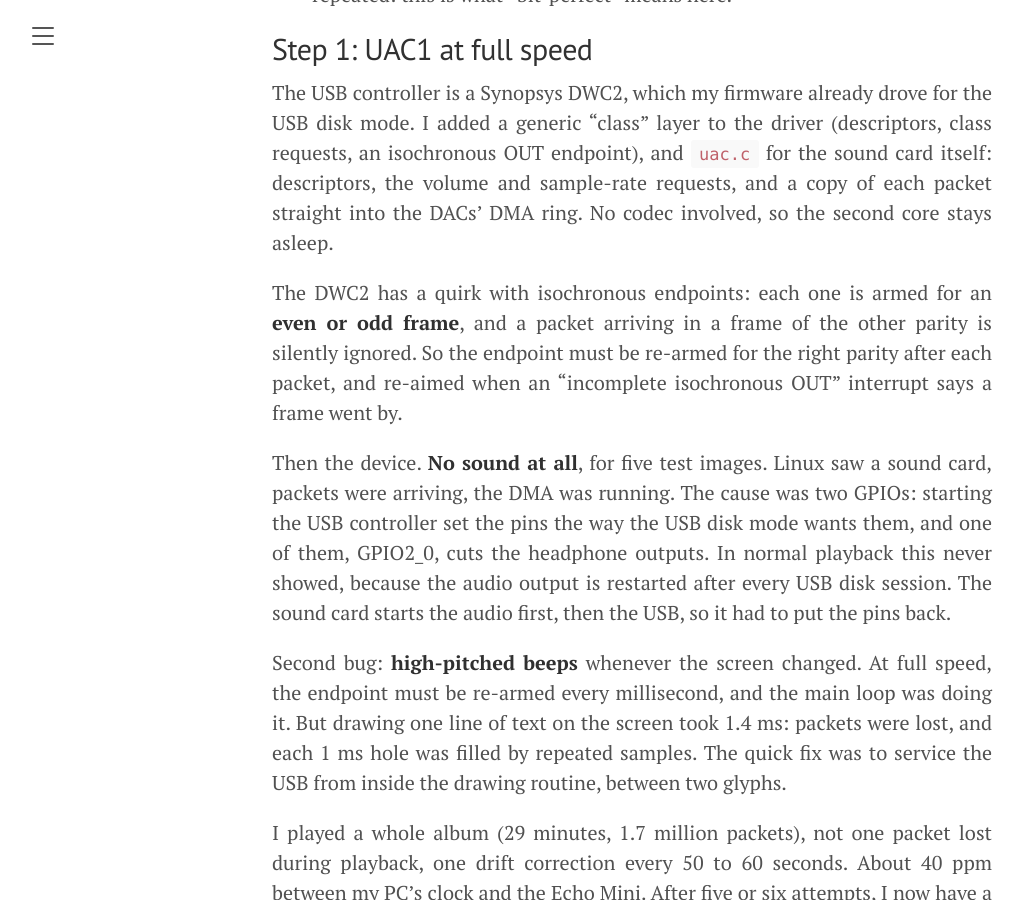
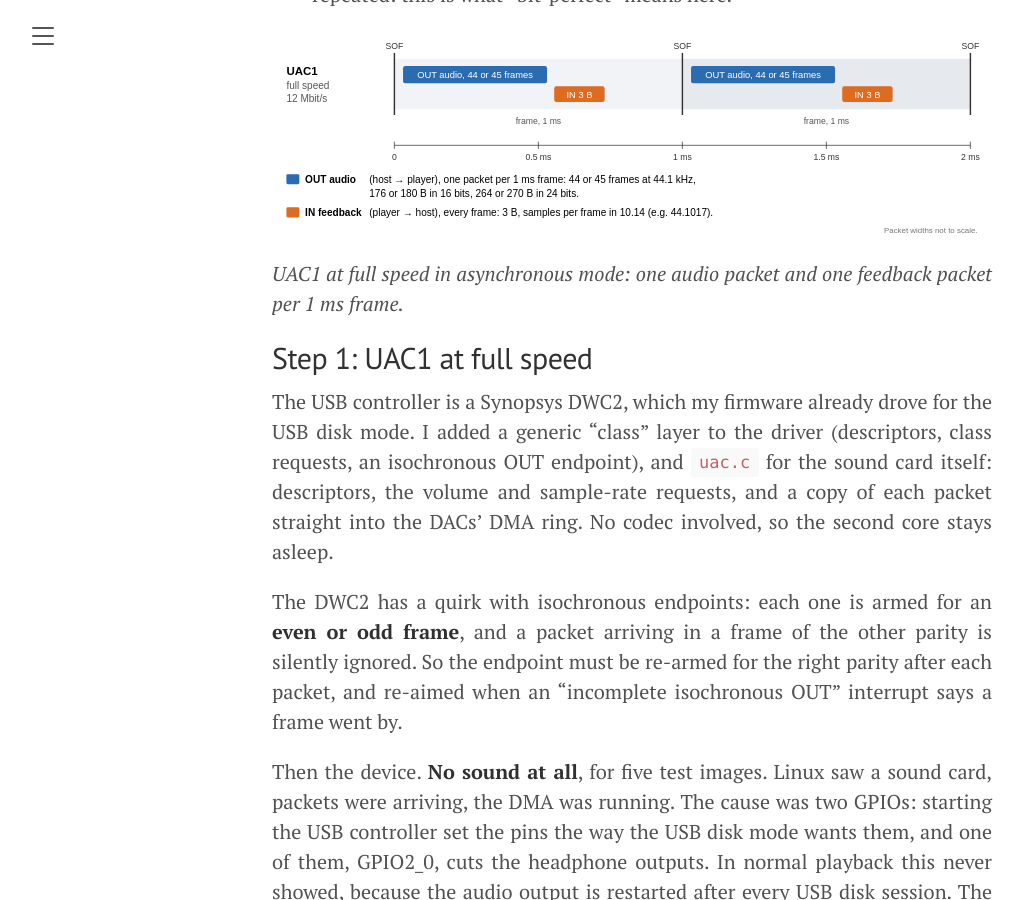
Before and after one commit to berettavexee/berettavexee.github.io, a Jekyll site: the page built from _posts/2026-10-31-echo-mini-usb-sound-card.md, in a window 1280 px wide and 900 px high, scrolled down 2107 px. Shown: the whole window, without its empty margins (8-1032 px from the left). Built offline with Jekyll 4.4.1, drawn with Linux system fonts in a browser that asks for light colours; some of the changed text lies outside the part shown.

Commit message:
ECHO MINI article: UAC1 and UAC2 packet diagrams
Co-Authored-By: Claude Opus 5.5 <noreply@anthropic.com>
Claude-Session: https://claude.ai/code/session_01PYBHt4uMzd6sa9kkU7BkpY

```diff
--- a/_posts/2026-10-31-echo-mini-usb-sound-card.md
+++ b/_posts/2026-10-31-echo-mini-usb-sound-card.md
@@ -34,6 +34,9 @@ The difficulty is the clock. The host sends, say, 44.1 samples per millisecond o
 
 - **synchronous / adaptive**: the device follows the host's rate (adjusting its own clock, or dropping and repeating samples). The output drifts away from the original signal to make up for the frequency difference, and the clock offset itself is never corrected;
 - **asynchronous**: the device keeps its own clock and sends the host a *feedback* value, "send me 44.1017 samples per frame", on a second endpoint. The host adjusts how many samples it puts in each packet. Nothing is ever dropped or repeated: this is what "bit-perfect" means here.
+
+![UAC1 packets at full speed](/assets/img/echo-mini-uac1-frames.svg)
+*UAC1 at full speed in asynchronous mode: one audio packet and one feedback packet per 1 ms frame.*
 
 ## Step 1: UAC1 at full speed
 
@@ -83,6 +86,9 @@ Three failed attempts:
 - the feedback kept the **old** sample rate after a rate change: the host reads the first feedback packets to guess their format, so the packet already queued had to be replaced at once;
 - Linux **ignores** a feedback endpoint that does not answer at every polling interval. So no empty or skipped packets;
 - one audio packet **every microframe**, re-armed from the interrupt: one packet in two was missed. Going to a packet every 4 microframes (500 µs) fixed it.
+
+![UAC2 packets at high speed](/assets/img/echo-mini-uac2-frames.svg)
+*UAC2 at high speed, as the firmware does it: an audio packet every 4 microframes, the feedback every 8.*
 
 The fourth image (97R) worked: six sample rates from 44.1 to 192 kHz, zero samples dropped or repeated, about 6,000 interrupts per second.
 
```
Also changed, not shown: assets/img/echo-mini-uac1-frames.svg (added), assets/img/echo-mini-uac2-frames.svg (added).
